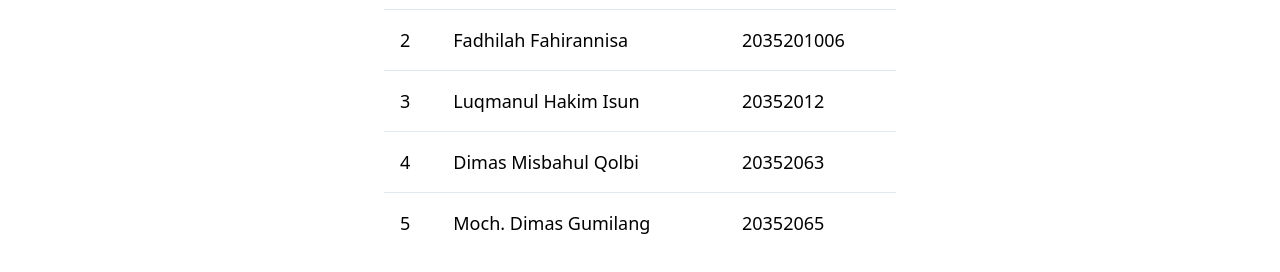
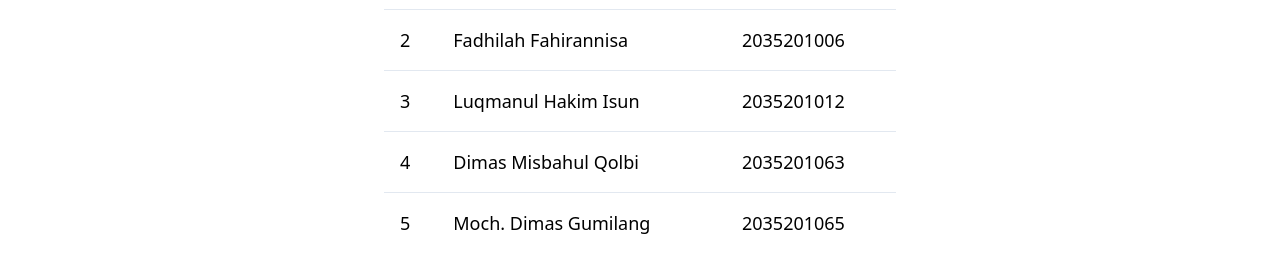
Before and after one commit to lanss-id/geo-next, a Next.js app: page /anggota in a window 1280 px wide. Shown: the part 244-516 px from the top of the page. Built offline with nearby package versions, Linux system fonts and the light colour scheme.

Commit message:
fixing tentang & anggota

```diff
--- a/app/anggota/page.tsx
+++ b/app/anggota/page.tsx
@@ -30,17 +30,17 @@ const page = () => {
               <TableRow>
                 <TableCell>3</TableCell>
                 <TableCell>Luqmanul Hakim Isun</TableCell>
-                <TableCell>20352012</TableCell>
+                <TableCell>2035201012</TableCell>
               </TableRow>
               <TableRow>
                 <TableCell>4</TableCell>
                 <TableCell>Dimas Misbahul Qolbi</TableCell>
-                <TableCell>20352063</TableCell>
+                <TableCell>2035201063</TableCell>
               </TableRow>
               <TableRow>
                 <TableCell>5</TableCell>
                 <TableCell>Moch. Dimas Gumilang</TableCell>
-                <TableCell>20352065</TableCell>
+                <TableCell>2035201065</TableCell>
               </TableRow>
             </TableBody>
           </Table>
--- a/app/globals.css
+++ b/app/globals.css
@@ -97,7 +97,7 @@
 }
 
 .soft {
-    background-color: #f5bfa9; /* Warna salmon */
+    background-color: #f3ccbc; /* Warna salmon */
 }
 
 .medium {
--- a/app/tentang/page.tsx
+++ b/app/tentang/page.tsx
@@ -7,7 +7,7 @@ const page = () => {
         <Nav />
         <div className="text-center">
             <h1 className="text-5xl mt-4">Tentang Website</h1>
-            <p className="text-2xl mt-4">Website ini ditujukan untuk pemenuhan nilai matakuliah &quot;Wawasan dan Aplikasi Teknologi&quot;</p>
+            <p className="text-2xl mt-4">Kewirausahaan berbasis teknologi</p>
         </div>
       </>
   )
--- a/components/Map.tsx
+++ b/components/Map.tsx
@@ -2,7 +2,7 @@
 
 import React, { useEffect, useState } from 'react';
 import Map from 'react-map-gl';
-import { PolygonLayer } from '@deck.gl/layers';
+import { PolygonLayer, TextLayer } from '@deck.gl/layers';
 import DeckGL from '@deck.gl/react';
 import "mapbox-gl/dist/mapbox-gl.css";
 import {
@@ -52,7 +52,19 @@ const LocationAggregatorMap = () => {
             });
         });
 
-        setLayers(polygonLayers);
+        const textLayers = Object.keys(polygonData).map((key: string) => {
+            const { coordinates } = polygonData[key as keyof typeof polygonData];
+            const center = coordinates.reduce((acc, coord) => [acc[0] + coord[0], acc[1] + coord[1]], [0, 0]).map(val => val / coordinates.length);
+            return new TextLayer({
+                id: `text-layer-${key}`,
+                data: [{ position: center, text: `Pengujian ${key}` }],
+                getPosition: d => d.position,
+                getText: d => d.text,
+                getSize: 12,
+                getColor: [0, 0, 0, 255],
+            });
+        });
+        setLayers([...polygonLayers, ...textLayers]);
     }, []);
 
     return (
--- a/components/TableInfo.tsx
+++ b/components/TableInfo.tsx
@@ -37,7 +37,7 @@ const TableInfo: React.FC<PolygonInfoTableProps> = ({ info, index }) => {
     };
     return (
       <div className='px-4'>
-      <h1 className='my-2 text-xl'>Titik Pengujian: {index}</h1>
+      <h1 className='my-2 text-xl'>Titik Pengujian {index}</h1>
       <Table>
           <TableHeader>
               <TableRow>
```
